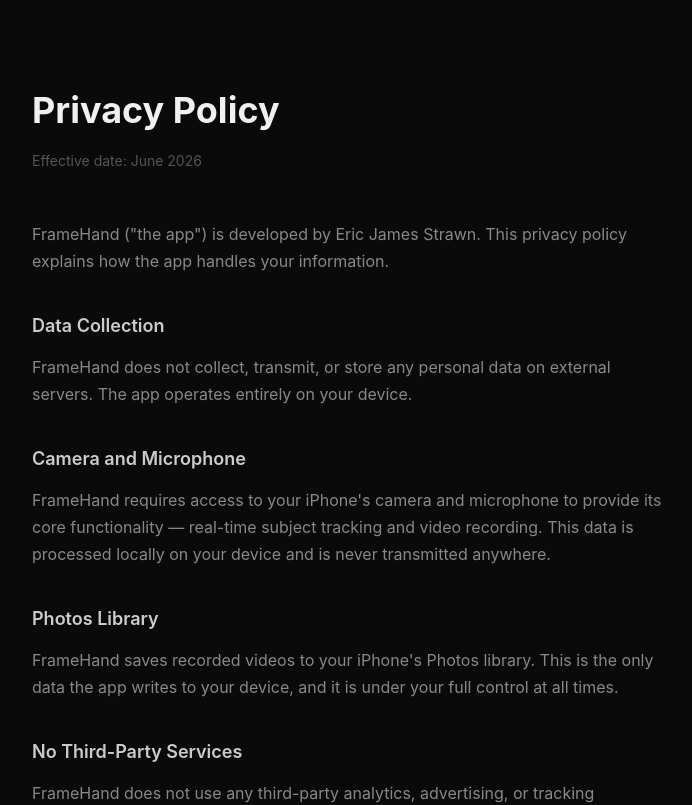
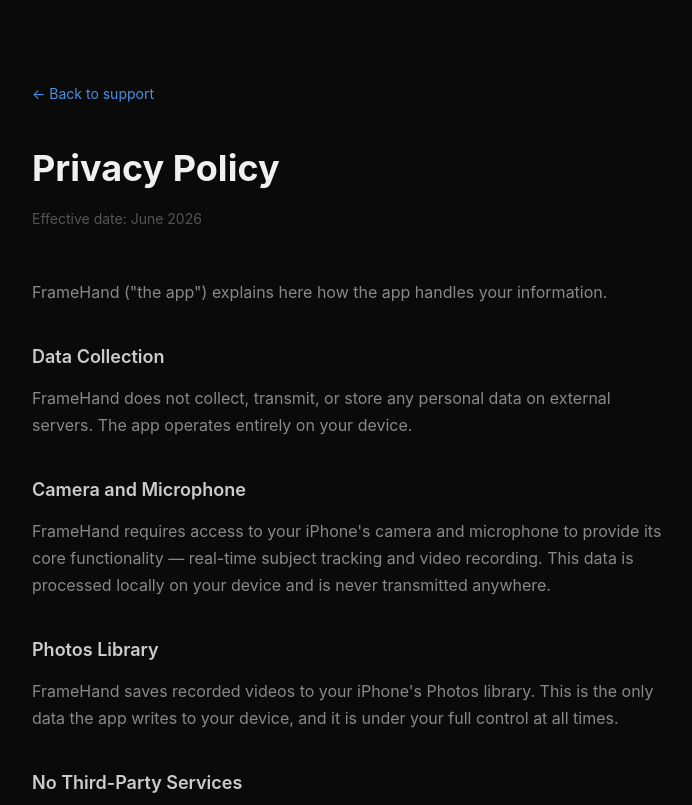
Before and after one commit to supportframehand-dev/Framehand, a plain HTML site: page privacy.html in a window 1280 px wide. Shown: the top 805 px of the page, without its empty margins (292-984 px from the left). Drawn offline with Linux system fonts and the light colour scheme.

Commit message:
Add files via upload

```diff
--- a/privacy.html
+++ b/privacy.html
@@ -39,6 +39,7 @@
         }
         a { color: #4a90e2; text-decoration: none; }
         a:hover { text-decoration: underline; }
+        .back { display:inline-block; margin-bottom:32px; font-size:14px; }
         footer {
             margin-top: 64px;
             padding-top: 24px;
@@ -50,36 +51,27 @@
 </head>
 <body>
 <div class="container">
+    <a class="back" href="framehand-support.html">← Back to support</a>
     <h1>Privacy Policy</h1>
     <p class="date">Effective date: June 2026</p>
-
-    <p>FrameHand ("the app") is developed by Eric James Strawn. This privacy policy explains how the app handles your information.</p>
-
+    <p>FrameHand ("the app") explains here how the app handles your information.</p>
     <h2>Data Collection</h2>
     <p>FrameHand does not collect, transmit, or store any personal data on external servers. The app operates entirely on your device.</p>
-
     <h2>Camera and Microphone</h2>
     <p>FrameHand requires access to your iPhone's camera and microphone to provide its core functionality — real-time subject tracking and video recording. This data is processed locally on your device and is never transmitted anywhere.</p>
-
     <h2>Photos Library</h2>
     <p>FrameHand saves recorded videos to your iPhone's Photos library. This is the only data the app writes to your device, and it is under your full control at all times.</p>
-
     <h2>No Third-Party Services</h2>
     <p>FrameHand does not use any third-party analytics, advertising, or tracking services. No data is shared with any third party.</p>
-
     <h2>No Account Required</h2>
     <p>FrameHand does not require you to create an account or provide any personal information.</p>
-
     <h2>Children's Privacy</h2>
     <p>FrameHand does not knowingly collect any information from children under 13.</p>
-
     <h2>Changes to This Policy</h2>
     <p>If this privacy policy changes, the updated policy will be posted at this URL with a new effective date.</p>
-
     <h2>Contact</h2>
     <p>Questions about this privacy policy? Contact us at <a href="mailto:support.framehand@gmail.com">support.framehand@gmail.com</a></p>
-
-    <footer>© 2026 Eric James Strawn · FrameHand</footer>
+    <footer>© 2026 FrameHand</footer>
 </div>
 </body>
 </html>
```
